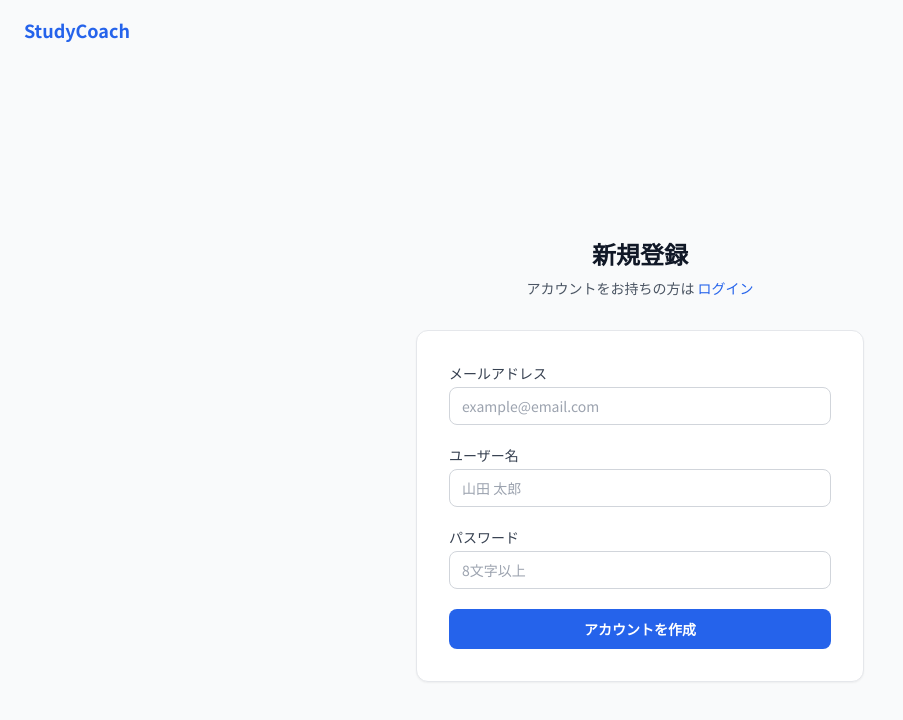
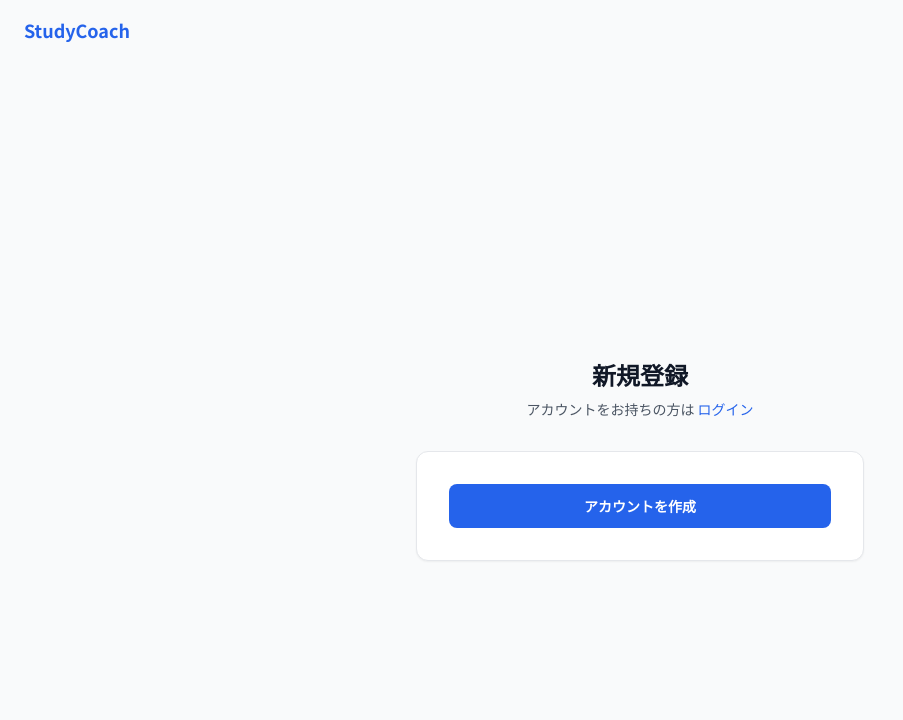
Before and after one commit to kobamasa0806/study_coaching, a Next.js app in the folder app/frontend/: page /register in a window 1280 px wide. Shown: the top 720 px of the page, without its empty margins (0-903 px from the left). Built offline with nearby package versions, Linux system fonts and the light colour scheme; no server answers.

Commit message:
registerの修正

```diff
--- a/app/frontend/app/(auth)/register/page.tsx
+++ b/app/frontend/app/(auth)/register/page.tsx
@@ -2,53 +2,27 @@
 
 /**
  * 新規登録ページ。
- * - メールアドレス・ユーザー名・パスワードでアカウントを作成する
- * - 登録成功後は自動でログインして /dashboard にリダイレクトする
- * - バリデーションエラーはフィールドごとにメッセージを結合して表示する
+ * Cognito Hosted UI のサインアップページへリダイレクトして登録を行う。
+ * 登録完了後は Cognito が /callback にリダイレクトし、通常の認証フローに合流する。
  */
 
 import Link from "next/link";
-import { useRouter } from "next/navigation";
 import { useState } from "react";
-import { useAuth } from "@/features/auth/useAuth";
-import type { ApiError } from "@/lib/types/auth";
+import { initiateSignUp } from "@/lib/auth/cognito";
 
 export default function RegisterPage() {
-  const router = useRouter();
-  const { register } = useAuth();
+  const [isLoading, setIsLoading] = useState(false);
+  const [error, setError] = useState<string | null>(null);
 
-  // フォームの入力値
-  const [email, setEmail] = useState("");
-  const [username, setUsername] = useState("");
-  const [password, setPassword] = useState("");
-
-  // エラーメッセージと送信中フラグ
-  const [error, setError] = useState<string | null>(null);
-  const [isSubmitting, setIsSubmitting] = useState(false);
-
-  /** フォーム送信処理：登録 API を呼び出す */
-  const handleSubmit = async (e: React.FormEvent) => {
-    e.preventDefault();
+  const handleSignUp = async () => {
     setError(null);
-    setIsSubmitting(true);
-
+    setIsLoading(true);
     try {
-      await register({ email, username, password });
-      // 登録成功 → ダッシュボードへ遷移（useAuth 内で自動ログインされる）
-      router.push("/dashboard");
-    } catch (err) {
-      const apiError = err as ApiError;
-      const message = apiError?.error?.message;
-      setError(
-        typeof message === "string"
-          ? message
-          // フィールドエラーの場合（例: { email: ["..."], password: ["..."] }）は結合して表示
-          : typeof message === "object"
-          ? Object.values(message).flat().join(" ")
-          : "登録に失敗しました。入力内容を確認してください。"
-      );
-    } finally {
-      setIsSubmitting(false);
+      await initiateSignUp();
+      // Cognito Hosted UI へリダイレクトするため、ここには到達しない
+    } catch {
+      setError("登録ページへの遷移に失敗しました。しばらくしてからお試しください。");
+      setIsLoading(false);
     }
   };
 
@@ -66,66 +40,20 @@ export default function RegisterPage() {
         </div>
 
         <div className="bg-white rounded-xl shadow-sm border border-gray-200 p-8">
-          <form onSubmit={handleSubmit} className="space-y-5">
           {error && (
-              <div className="rounded-lg bg-red-50 border border-red-200 px-4 py-3 text-sm text-red-700">
+            <div className="mb-5 rounded-lg bg-red-50 border border-red-200 px-4 py-3 text-sm text-red-700">
               {error}
             </div>
           )}
 
-            <div>
-              <label htmlFor="email" className="block text-sm font-medium text-gray-700 mb-1">
-                メールアドレス
-              </label>
-              <input
-                id="email"
-                type="email"
-                required
-                value={email}
-                onChange={(e) => setEmail(e.target.value)}
-                className="w-full rounded-lg border border-gray-300 px-3 py-2 text-sm focus:outline-none focus:ring-2 focus:ring-blue-500 focus:border-transparent"
-                placeholder="example@email.com"
-              />
-            </div>
-
-            <div>
-              <label htmlFor="username" className="block text-sm font-medium text-gray-700 mb-1">
-                ユーザー名
-              </label>
-              <input
-                id="username"
-                type="text"
-                required
-                value={username}
-                onChange={(e) => setUsername(e.target.value)}
-                className="w-full rounded-lg border border-gray-300 px-3 py-2 text-sm focus:outline-none focus:ring-2 focus:ring-blue-500 focus:border-transparent"
-                placeholder="山田 太郎"
-              />
-            </div>
-
-            <div>
-              <label htmlFor="password" className="block text-sm font-medium text-gray-700 mb-1">
-                パスワード
-              </label>
-              <input
-                id="password"
-                type="password"
-                required
-                value={password}
-                onChange={(e) => setPassword(e.target.value)}
-                className="w-full rounded-lg border border-gray-300 px-3 py-2 text-sm focus:outline-none focus:ring-2 focus:ring-blue-500 focus:border-transparent"
-                placeholder="8文字以上"
-              />
-            </div>
-
           <button
-              type="submit"
-              disabled={isSubmitting}
-              className="w-full rounded-lg bg-blue-600 py-2.5 text-sm font-semibold text-white hover:bg-blue-700 focus:outline-none focus:ring-2 focus:ring-blue-500 focus:ring-offset-2 disabled:opacity-50 disabled:cursor-not-allowed transition-colors"
+            type="button"
+            onClick={handleSignUp}
+            disabled={isLoading}
+            className="w-full rounded-lg bg-blue-600 py-3 text-sm font-semibold text-white hover:bg-blue-700 focus:outline-none focus:ring-2 focus:ring-blue-500 focus:ring-offset-2 disabled:opacity-50 disabled:cursor-not-allowed transition-colors"
           >
-              {isSubmitting ? "登録中..." : "アカウントを作成"}
+            {isLoading ? "リダイレクト中..." : "アカウントを作成"}
           </button>
-          </form>
         </div>
       </div>
     </div>
--- a/app/frontend/lib/auth/cognito.ts
+++ b/app/frontend/lib/auth/cognito.ts
@@ -97,22 +97,16 @@ export function getRefreshToken(): string | null {
 
 // ---- OAuth フロー ----
 
-/**
- * Cognito Hosted UI へのログインフローを開始する。
- * PKCE の code_verifier と CSRF 対策の state を sessionStorage に保存してリダイレクトする。
- * Cognito Hosted UI 上でユーザーがメールアドレス＋パスワードを入力する。
- */
-export async function initiateLogin(): Promise<void> {
-  const { domain, clientId, redirectUri } = getConfig();
+/** PKCE + state を生成して sessionStorage に保存し、URLSearchParams を返す共通処理 */
+async function buildPkceParams(clientId: string, redirectUri: string): Promise<URLSearchParams> {
   const codeVerifier = generateRandomString(64);
   const codeChallenge = base64urlEncode(await sha256(codeVerifier));
-  // CSRF 対策: state パラメータで callback の正当性を検証する
   const state = generateRandomString(32);
 
   sessionStorage.setItem("pkce_code_verifier", codeVerifier);
   sessionStorage.setItem("pkce_state", state);
 
-  const params = new URLSearchParams({
+  return new URLSearchParams({
     response_type: "code",
     client_id: clientId,
     redirect_uri: redirectUri,
@@ -122,8 +116,27 @@ export async function initiateLogin(): Promise<void> {
     state,
     lang: "ja",
   });
+}
 
+/**
+ * Cognito Hosted UI へのログインフローを開始する。
+ * PKCE の code_verifier と CSRF 対策の state を sessionStorage に保存してリダイレクトする。
+ * Cognito Hosted UI 上でユーザーがメールアドレス＋パスワードを入力する。
+ */
+export async function initiateLogin(): Promise<void> {
+  const { domain, clientId, redirectUri } = getConfig();
+  const params = await buildPkceParams(clientId, redirectUri);
   window.location.href = `${domain}/oauth2/authorize?${params.toString()}`;
+}
+
+/**
+ * Cognito Hosted UI のサインアップページへ遷移する。
+ * 登録完了後は通常の認証フロー（/callback）に合流する。
+ */
+export async function initiateSignUp(): Promise<void> {
+  const { domain, clientId, redirectUri } = getConfig();
+  const params = await buildPkceParams(clientId, redirectUri);
+  window.location.href = `${domain}/signup?${params.toString()}`;
 }
 
 /**
```
Also changed, not shown: 1 other file (tests, documents, lock files or other folders). Lines whose indentation alone changed are shown as unchanged.
